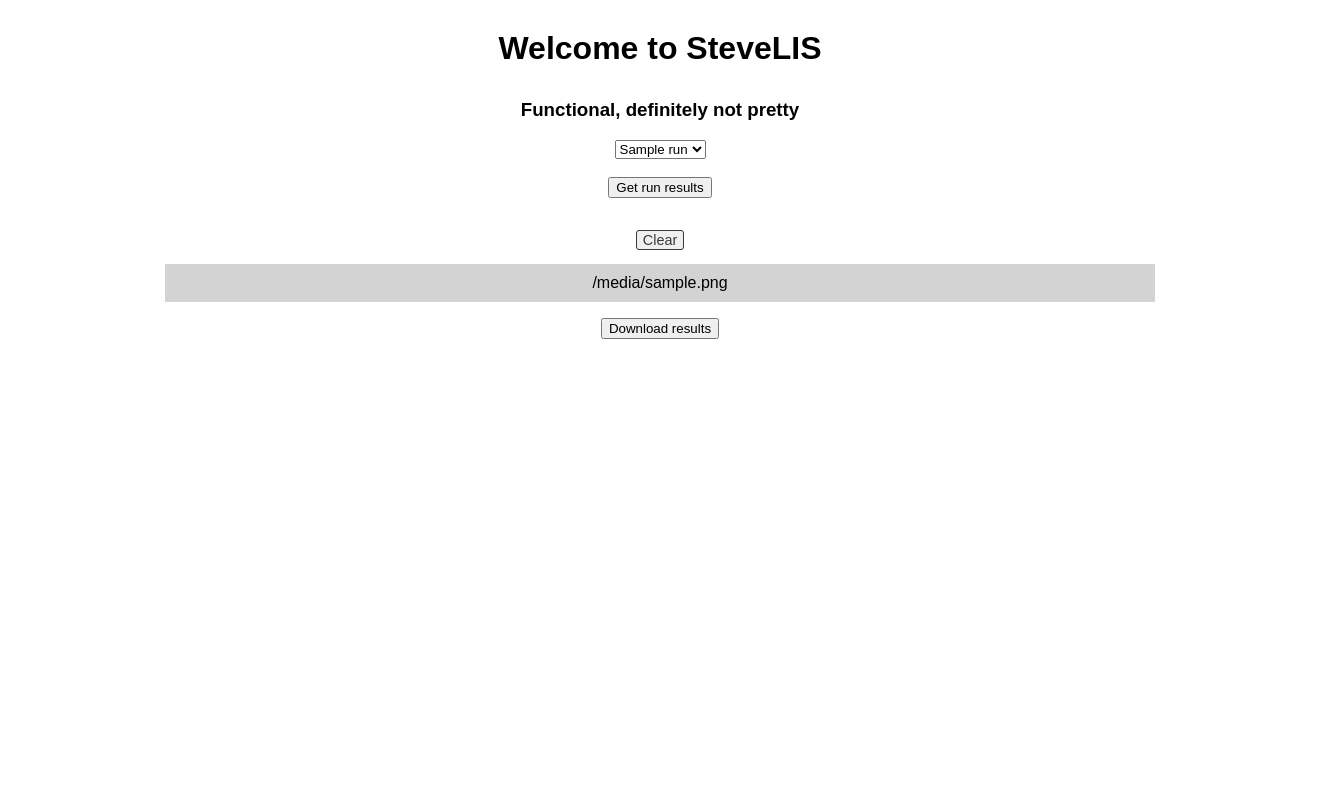
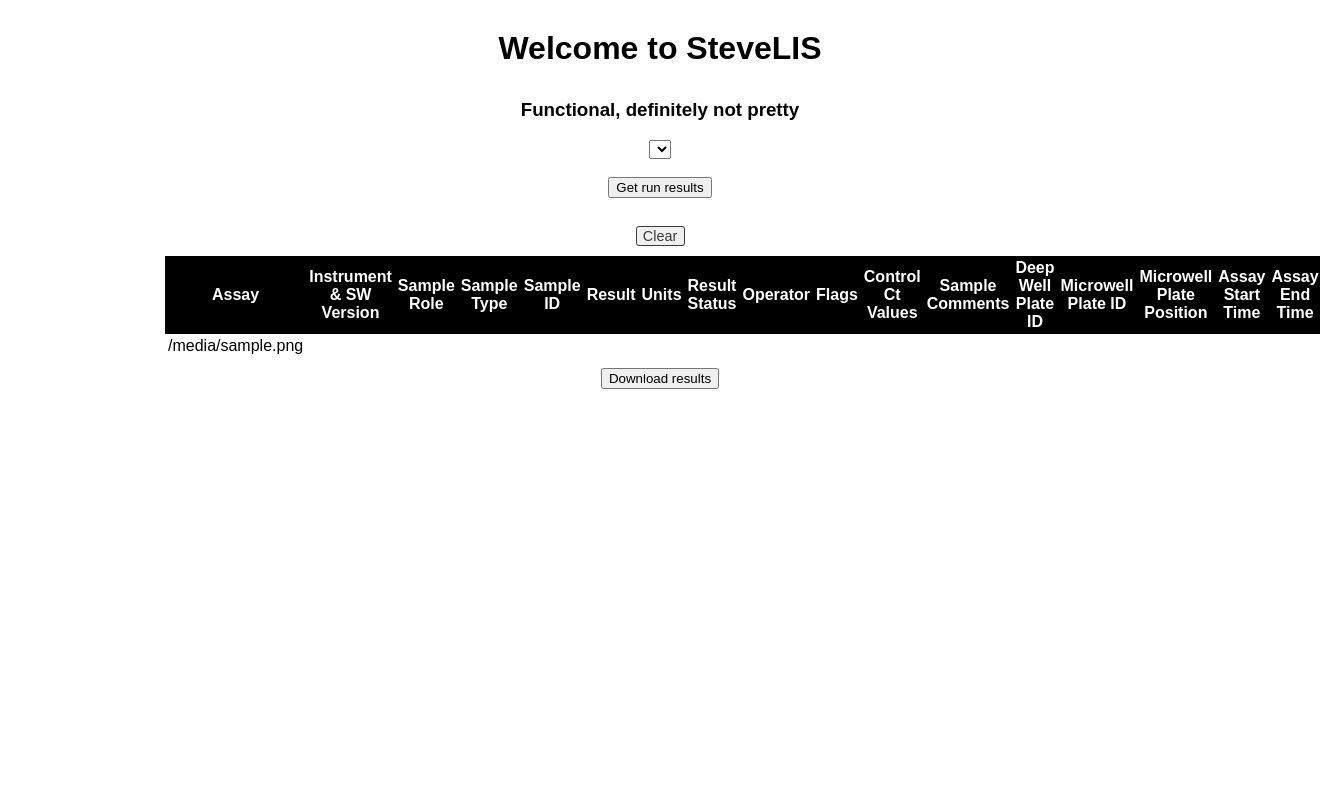
Before and after one commit to sjadczak/steveLIS, a Flask app: page /fetch_results in a window 1320 px wide. Run offline with Flask 2, Linux system fonts and the light colour scheme; a database or web service that is not in the repository returns one stand-in record (values such as "Sample title"); lists and menus that the app fills with data are empty; parts of the project's set-up code (start-up, migrations or seed data) failed here and were passed over; some libraries are stand-ins or nearby versions.

Commit message:
updates to ui
Signed-off-by: Steve Jadczak <stevejadczak@gmail.com>

```diff
--- a/lims_ui/__init__.py
+++ /dev/null
@@ -1 +0,0 @@
-from . import lis_server
--- /dev/null
+++ b/limslite/__init__.py
@@ -0,0 +1 @@
+from . import limslite_server
--- a/lims_ui/lis_server.py
+++ b/limslite/limslite_server.py
@@ -41,9 +41,11 @@
     global results
     global runid
     runid = request.args.get('run')
+    logger.info('Fetching results for run {}...'.format(runid))
     with CursorFromPool() as cur:
         cur.execute("SELECT * FROM results_file(%s)", (str(runid),))
         results = [result for result in cur.fetchall()]
+    logger.info('Run {} results fetched'.format(runid))
     return render_template('index.html', run_list=runs, results=results, runid=runid)
 
 
@@ -52,15 +54,20 @@
     if not os.path.isdir('tmp/'):
         os.makedirs('tmp/')
     time = datetime.strftime(datetime.now(), '%Y-%m-%d-%H-%M-%S')
-    with open('tmp/{}_run-{}-results.csv'.format(time, runid), 'w', newline='') as f:
+    logger.debug('Opening file to write results to...')
+    filename = 'tmp/{}_run-{}-results.csv'.format(time, runid)
+    with open(filename, 'w', newline='') as f:
         writer = csv.writer(f, delimiter=',')
         writer.writerow(('assay', 'instrument_sw', 'sample_role', 'sample_type', 'sample_id', 'result', 'units',
                          'result_status', 'username,', 'flags', 'cntrl_cts', 'comments', 'dwp_id', 'mwp_id',
                          'mwp_position', 'start_ts', 'end_ts'))
+        logger.info('Writing results to file({})'.format(filename))
         writer.writerows(results)
-    return send_file('tmp/{}_run-{}-results.csv'.format(time, runid),
+    logger.info('Results CSV saved at {}'.format(filename))
+    logger.info('Sending {} for download'.format(filename))
+    return send_file(filename,
                      mimetype='text/csv',
-                     attachment_filename='{}_run-{}-results.csv'.format(time, runid),
+                     attachment_filename=filename,
                      as_attachment=True)
 
 
--- a/lims_ui/static/css/style.css
+++ b/limslite/static/css/style.css
@@ -1,5 +1,5 @@
 body {
-    font-family: Arial, SansSerif;
+    font-family: Arial, sans-serif;
 }
 
 .container {
@@ -10,11 +10,8 @@
 .container h1 p {
     margin-top: 30px;
 }
-/*.container h3 {*/
-    /*text-align: center;*/
-/*}*/
 
-.container a#home {
+div#homebutton {
     text-decoration: none;
     font-size: 0.9rem;
     color: #3a3a3a;
@@ -22,11 +19,18 @@
     border: 1px solid #3a3a3a;
     border-radius: 3px;
     padding: 1px 6px;
-    margin: 0 auto;
+    margin: 10px auto;
+    width: 35px;
+}
+
+div#homebutton a#home {
+    color: #3a3a3a;
+    text-decoration: none;
 }
 
 form {
     text-align: center;
+    margin-bottom: 0px;
 }
 
 option:nth-child(odd) {
@@ -40,8 +44,35 @@
 
 div.result_container p {
     padding: 10px;
+    margin: 0 auto;
 }
 
 div.result_container p:nth-child(odd) {
     background: lightgray;
 }
+
+input#download {
+    margin: 10px auto;
+}
+
+table {
+    text-align: center;
+    border-collapse: collapse;
+}
+
+table th {
+    padding: 3px;
+}
+
+table td {
+    padding: 3px;
+}
+
+table tr:first-child {
+    background: black;
+    color: white;
+}
+
+table tr:nth-child(2n+3) {
+    background: lightgray;
+}
--- /dev/null
+++ b/limslite/templates/_results.html
@@ -0,0 +1,30 @@
+<table>
+    <!- Result table header ->
+    <tr>
+        <th>Assay</th>
+        <th>Instrument & SW Version</th>
+        <th>Sample Role</th>
+        <th>Sample Type</th>
+        <th>Sample ID</th>
+        <th>Result</th>
+        <th>Units</th>
+        <th>Result Status</th>
+        <th>Operator</th>
+        <th>Flags</th>
+        <th>Control Ct Values</th>
+        <th>Sample Comments</th>
+        <th>Deep Well Plate ID</th>
+        <th>Microwell Plate ID</th>
+        <th>Microwell Plate Position</th>
+        <th>Assay Start Time</th>
+        <th>Assay End Time</th>
+    </tr>
+    {% for result in results %}
+    <!- Row per result in run ->
+    <tr>
+        {% for el in result %}
+            <td>{{ el }}</td>
+        {% endfor %}
+    </tr>
+    {% endfor %}
+</table>
--- a/lims_ui/templates/index.html
+++ b/limslite/templates/index.html
@@ -17,14 +17,16 @@
             <input type="submit" value="Get run results">
             <br><br>
         </form>
-        <a id="home" href="{{ url_for('index') }}">Clear</a>
+        {% if results %}
+        <div id="homebutton">
+            <a id="home" href="{{ url_for('index') }}">Clear</a>
+        </div>
+        {% endif %}
         <div class="result_container">
             <form action="{{ url_for('download') }}" method="GET">
                 {% if results %}
-                    {% for result in results %}
-                        <p>{{ result }}</p>
-                    {% endfor %}
-                <input type="submit" value="Download results">
+                    {%  include '_results.html' %}
+                    <input id="download" type="submit" value="Download results">
                 {% endif %}
             </form>
         </div>
```
